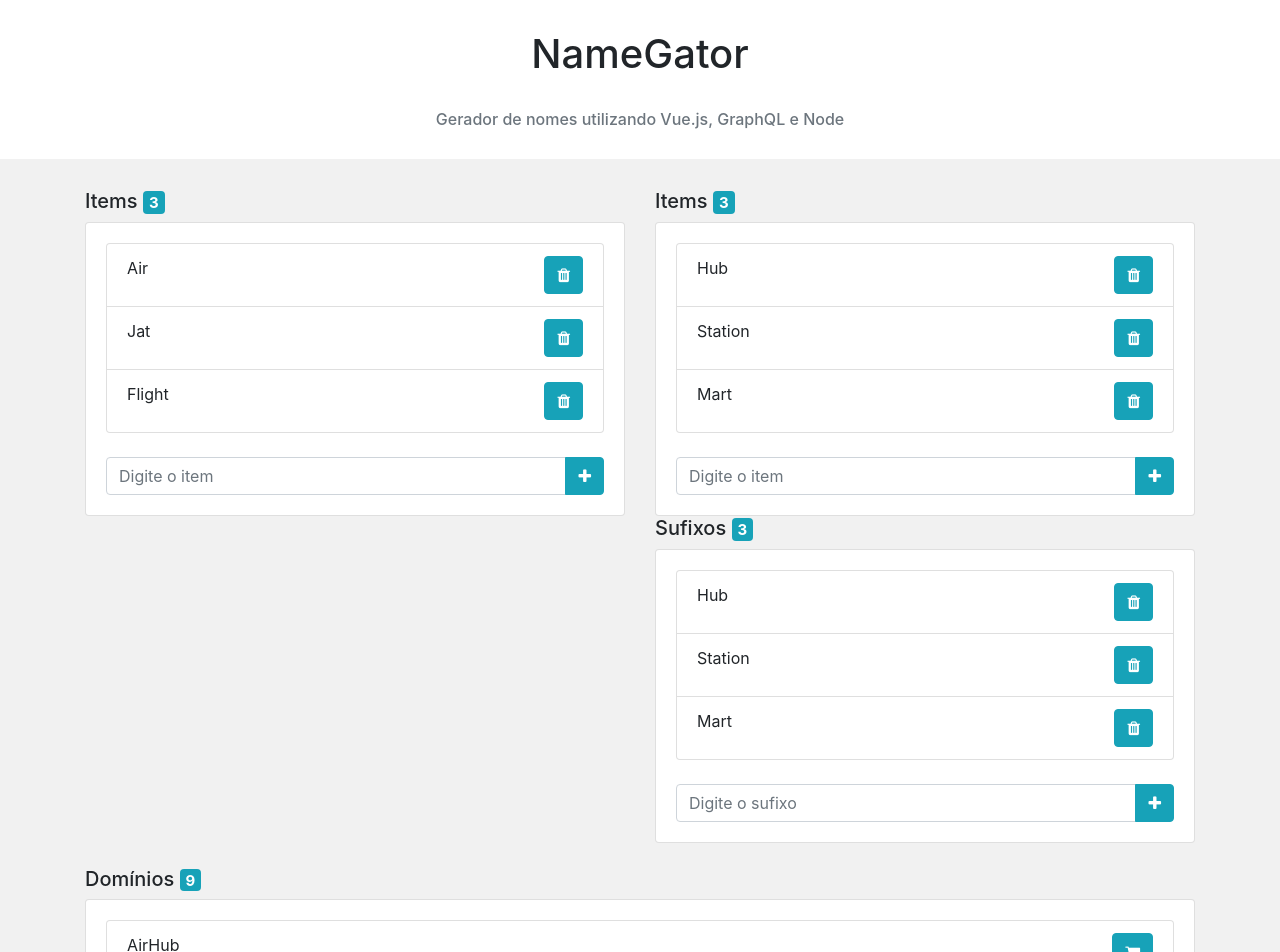
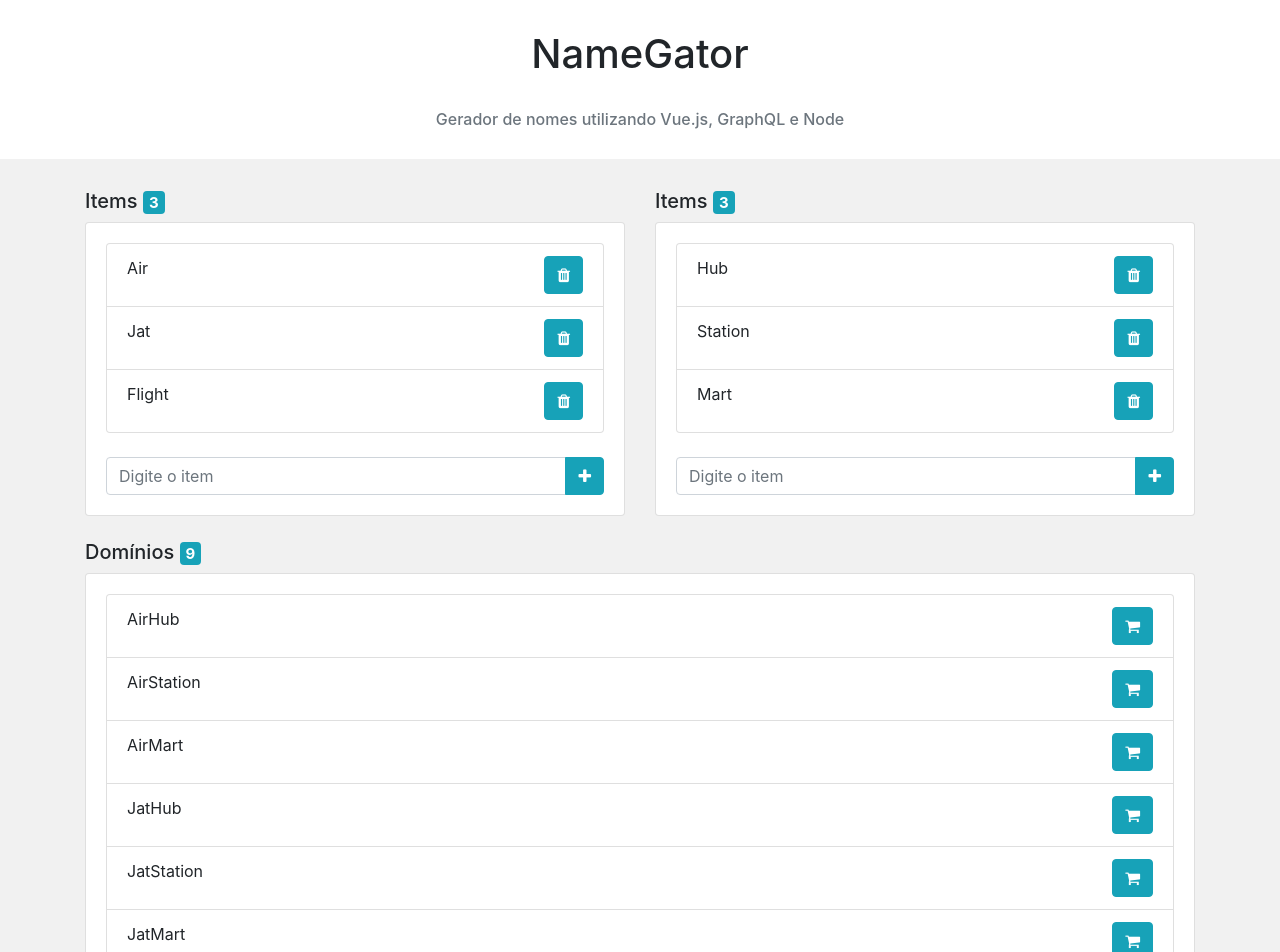
Before and after one commit to MiPigurim/Criando-Dominios, a Vue app: page / in a window 1280 px wide. Shown: the top 952 px of the page. Built offline with nearby package versions, Linux system fonts and the light colour scheme.

Commit message:
feat: sending part of the sufix to component

```diff
--- a/src/App.vue
+++ b/src/App.vue
@@ -16,50 +16,6 @@
           </div>
           <div class="col-md">
             <app-item-list-vue v-bind:items="sufixes"></app-item-list-vue>
-
-            <h5>
-              Sufixos <span class="badge badge-info">{{ sufixes.length }}</span>
-            </h5>
-            <div class="card">
-              <div class="card-body">
-                <ul class="list-group">
-                  <li
-                    class="list-group-item"
-                    v-for="sufix in sufixes"
-                    v-bind:key="sufix"
-                  >
-                    <div class="row">
-                      <div class="col-md">
-                        {{ sufix }}
-                      </div>
-                      <div class="col-md text-right">
-                        <button
-                          class="btn btn-info"
-                          v-on:click="deleteSufix(sufix)"
-                        >
-                          <span class="fa fa-trash"></span>
-                        </button>
-                      </div>
-                    </div>
-                  </li>
-                </ul>
-                <br />
-                <div class="input-group">
-                  <input
-                    type="text"
-                    class="form-control"
-                    v-model="sufix"
-                    v-on:keyup.enter="addSufix(sufix)"
-                    placeholder="Digite o sufixo"
-                  />
-                  <div class="input-group-append">
-                    <button class="btn btn-info" v-on:click="addSufix(sufix)">
-                      <span class="fa fa-plus"></span>
-                    </button>
-                  </div>
-                </div>
-              </div>
-            </div>
           </div>
         </div>
 
```
